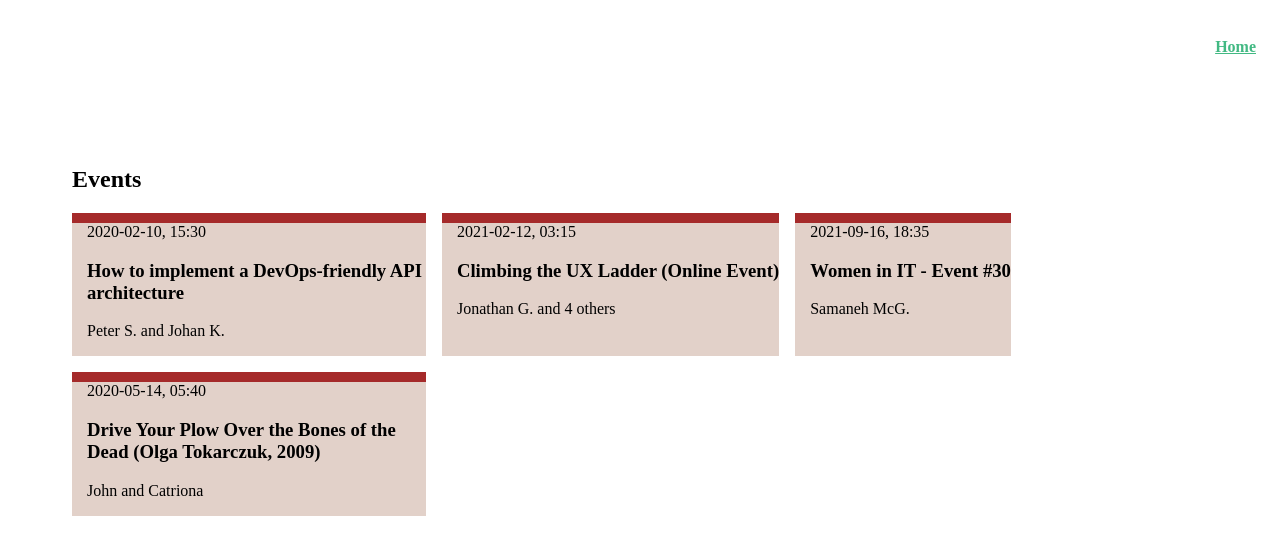
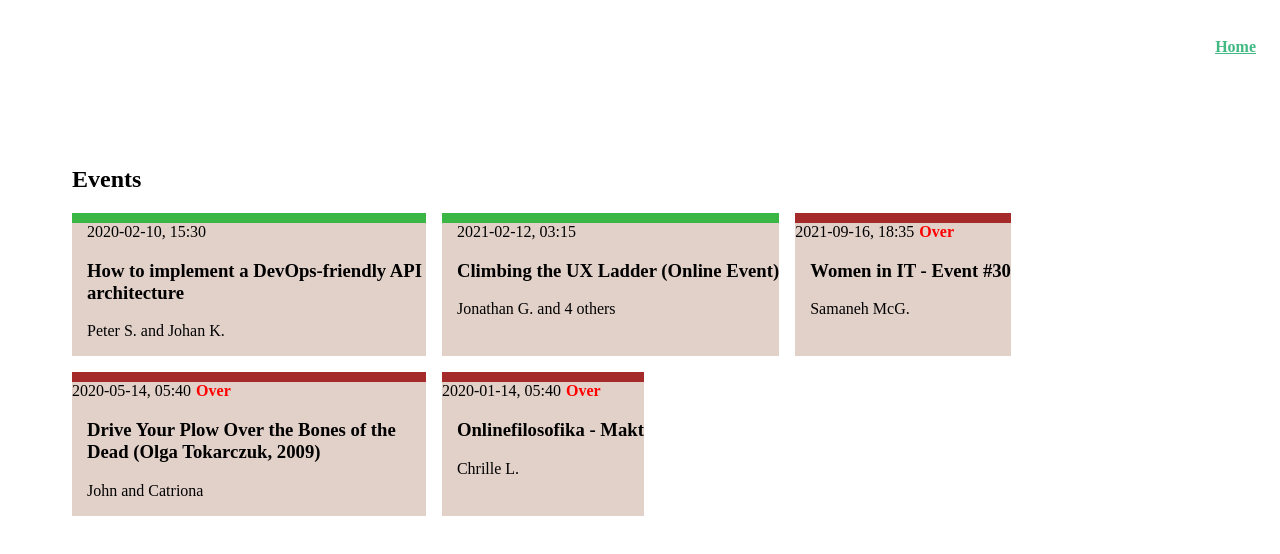
Before and after one commit to Synnerax/meetups-vue2, a Vue app: page /#/ in a window 1280 px wide. Shown: the top 554 px of the page. Built offline with nearby package versions, Linux system fonts and the light colour scheme.

Commit message:
Added css to indicate when a event is over

```diff
--- a/src/App.vue
+++ b/src/App.vue
@@ -86,6 +86,35 @@ export default {
         "tag": "Culture",
         "eventOver": true,
         "reviews": []
+      },
+      {
+        "id": 5,
+        "organizer": "Chrille L.",
+        "title": "Onlinefilosofika - Makt",
+        "location": "Göteborg",
+        "description": "In a remote Polish village, Janina devotes the dark winter days to studying astrology, translating the poetry of William Shakespear, and taking care of the summer homes of wealthy Warsaw residents. Her reputation as a crank and a recluse is amplified by her not-so-secret preference for the company of animals over humans.\n\nThen a neighbour turns up dead. Soon other bodies are discovered, in increasingly strange circumstances. As suspicions mount, Janina inserts herself into the investigation, certain that she knows whodunit. If only anyone would take any notice of her ...\n\nThis thriller-cum-fairy tale, from the 2018 winner of the Nobel Prize in Literature, is a provocative exploration of the murky borderland between sanity and madness, justice and tradition, autonomy and fate. Whom do we deem sane? it asks. Who is worthy of a voice?",
+        "date": "2020-01-14",
+        "time": {
+          "hour": "05",
+          "minute": "40",
+          "abbreviation": ""
+        },
+        "tag": "Culture",
+        "eventOver": true,
+        "reviews": [
+          {
+            "name": "Al",
+            "comment": "Best event i've ever been to!"
+          },
+          {
+            "name": "Alan",
+            "comment": "Only went for the food.."
+          },
+          {
+            "name": "Alice",
+            "comment": "Could have been better sound."
+          }
+        ]
       }
     ],
       eventHistory: []
--- a/src/components/EventCard.vue
+++ b/src/components/EventCard.vue
@@ -1,10 +1,19 @@
 <template>
   <section class="event-card" @click="goTo(eventInfo.id)">
-      <div class="color-bar"></div>
-      <div class="date-time-container">
+      <div class="color-bar-green" v-show="!eventInfo.eventOver"></div>
+      <div class="color-bar-red" v-show="eventInfo.eventOver"></div>
+      <div class="date-time-container" v-show="!eventInfo.eventOver">
         <span class="card-date">{{eventInfo.date}}, </span>
         <span class="card-time">{{eventInfo.time.hour}}:</span>
         <span class="card-time">{{eventInfo.time.minute}} {{eventInfo.time.abbreviation}}</span>
+      </div>
+      <div class="date-time-container-end" v-show="eventInfo.eventOver">
+        <div class="line-container">
+        <span class="card-date-end">{{eventInfo.date}}, </span>
+        <span class="card-time-end">{{eventInfo.time.hour}}:</span>
+        <span class="card-time-end">{{eventInfo.time.minute}} {{eventInfo.time.abbreviation}}</span>
+        </div>
+        <span class="over-span"><b>Over</b></span>
       </div>
       <h3 class="card-title">{{eventInfo.title}}</h3>
       <p class="card-organizer">{{eventInfo.organizer}}</p>
@@ -36,16 +45,37 @@ export default {
 
 }
 
-.event-card > .color-bar {
+.event-card > .color-bar-red {
   margin: 0 auto 0 auto;
   height: 10px;
   width: 100%;
   background: brown;
+}
+.event-card > .color-bar-green {
+  margin: 0 auto 0 auto;
+  height: 10px;
+  width: 100%;
+  background: rgb(58, 182, 68);
 }
 
 .date-time-container, .card-title, .card-organizer {
   margin-left: 15px;
 }
 
+.date-time-container-end {
+  display: flex;
+}
+.line.container {
+  text-decoration: line-through;
+  color: grey;
+}
+
+.date-time-container-end > .over-span{
+  text-decoration: none;
+  margin-left: 5px;
+  color: red;
+}
+
+
 
 </style>
```
